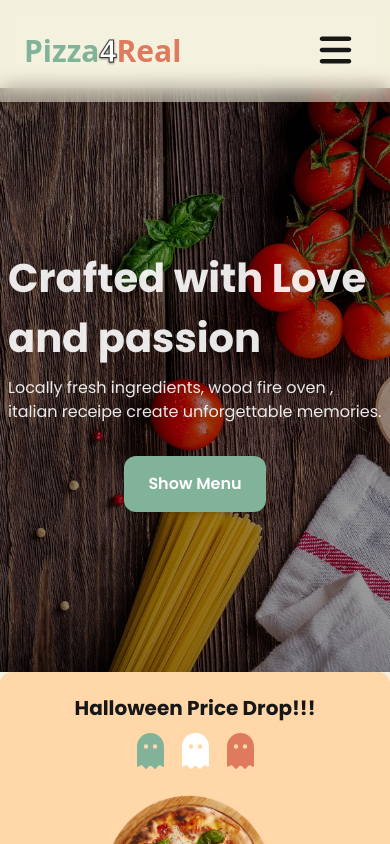
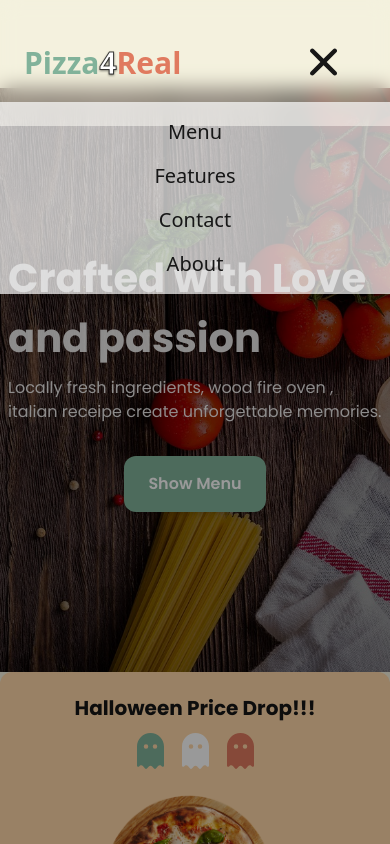
Before and after one commit to sabaudianin/pizza4real, a Next.js app: page / in a window 390 px wide. Both pictures are taken after a click on the button "Open Menu". Shown: the top 844 px of the page. Built offline with nearby package versions, Linux system fonts and the light colour scheme.

Commit message:
feat hamburger menu, set whole display on screen

```diff
--- a/src/components/Nav/HamburgerMenu/HamburgerMenu.tsx
+++ b/src/components/Nav/HamburgerMenu/HamburgerMenu.tsx
@@ -1,24 +1,76 @@
 "use client";
 import React, { useState } from "react";
+import Link from "next/link";
 import { FontAwesomeIcon } from "@fortawesome/react-fontawesome";
 import { faBars, faXmark } from "@fortawesome/free-solid-svg-icons";
 
 export const HamburgerMenu = () => {
   const [isOpen, setIsOpen] = useState<boolean>(false);
-
+  const closeMenu = () => {
+    setIsOpen(false);
+  };
+  const toggleMenu = () => {
+    setIsOpen((prev) => !prev);
+  };
   return (
-    <div className="lg:hidden">
+    <section className="lg:hidden">
       <button
-        onClick={() => setIsOpen(!isOpen)}
+        onClick={toggleMenu}
         aria-label={isOpen ? "Close Menu" : "Open Menu"}
         aria-expanded={isOpen}
         aria-controls="mobile-menu"
+        className="p-3"
       >
         <FontAwesomeIcon
-          icon={isOpen ? faBars : faXmark}
+          icon={isOpen ? faXmark : faBars}
           className="text-4xl  p-2"
         />
       </button>
-    </div>
+      <div
+        className={`absolute inset-x-0 top-full bottom-0  h-screen bg-black/40 transition-opacity ${
+          isOpen ? "opacity-100" : "opacity-0"
+        }`}
+        onClick={closeMenu}
+        aria-hidden="true"
+      />
+      {isOpen && (
+        <nav
+          id="mobile-menu"
+          aria-label="Mobile"
+          className={`absolute w-full right-0  flex  flex-col items-center justify-between p-4 shadow-xl gap-4 transition-transform duration-300 text-xl bg-white/70  ${
+            isOpen ? "translate-x-0" : "translate-x-full"
+          }`}
+        >
+          <Link
+            href="#menu"
+            className="hover:text-[var(--error)] transition-colors duration-300 font-medium"
+            onClick={closeMenu}
+          >
+            Menu
+          </Link>
+          <Link
+            href="#features"
+            className="hover:text-[var(--error)] transition-colors duration-300 font-medium"
+            onClick={closeMenu}
+          >
+            Features
+          </Link>
+          <Link
+            href="#footer"
+            className="hover:text-[var(--error)] transition-colors duration-300 font-medium"
+            onClick={closeMenu}
+          >
+            Contact
+          </Link>
+          <Link
+            href="#about"
+            className="hover:text-[var(--error)] transition-colors duration-300 font-medium"
+            onClick={closeMenu}
+          >
+            About
+          </Link>
+        </nav>
+      )}
+    </section>
   );
 };
```
